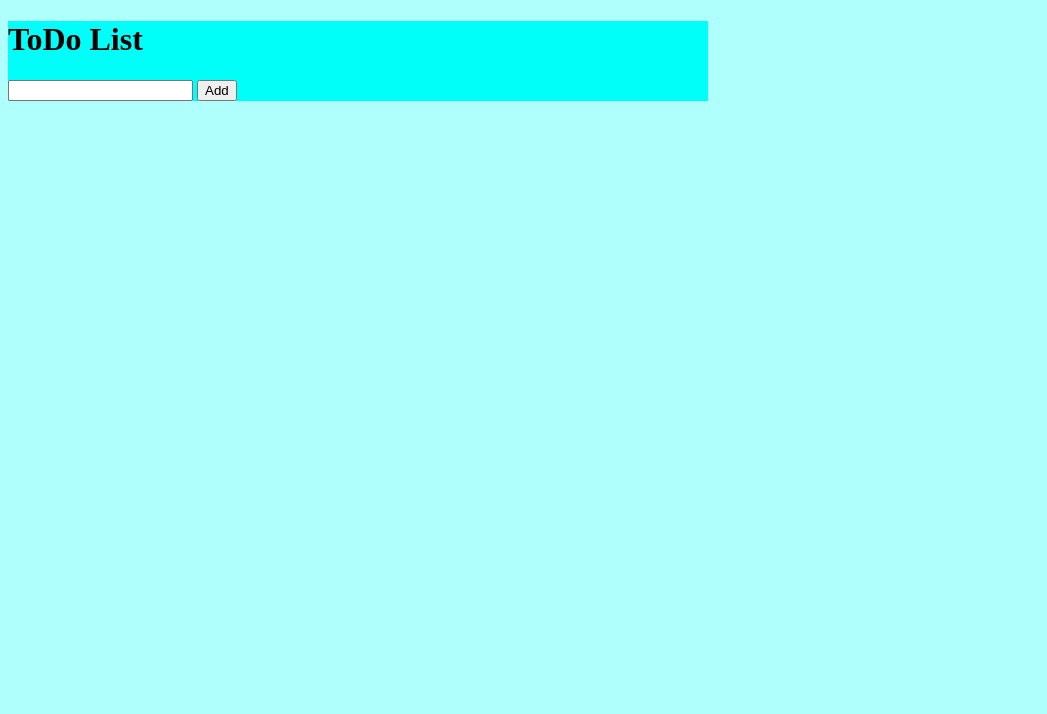
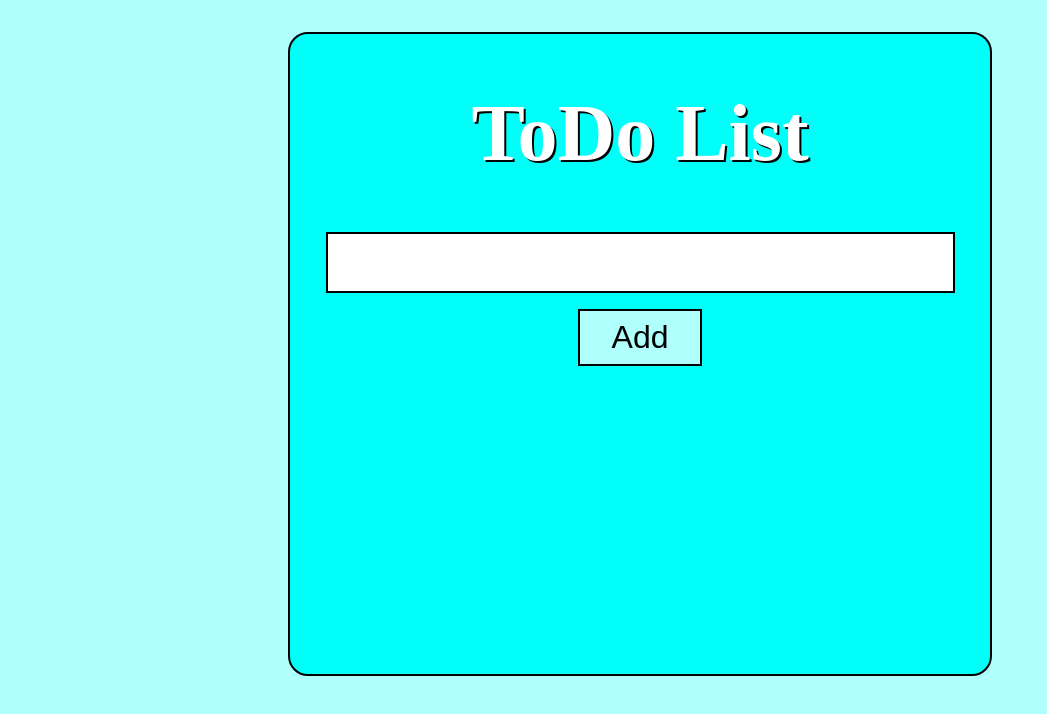
Before and after one commit to Artin-Simonian/jQuery-toDoList, a plain HTML site: page index.html in a window 1280 px wide. Shown: the whole page, without its empty margins (0-1047 px from the left). Drawn offline with nearby package versions, Linux system fonts and the light colour scheme.

Commit message:
Finishing up the UI

```diff
--- a/index.html
+++ b/index.html
@@ -14,7 +14,7 @@
   <body>
     <main id="to-do-list">
         <h1>ToDo List</h1>
-        <input type="text" name="text" id="list">
+        <input type="text" name="text" id="list"> <br>
         <button>Add</button>
         <div id="result"></div>
     </main>
--- a/js/jQuery.js
+++ b/js/jQuery.js
@@ -7,6 +7,28 @@ $('body').css({
 $('#to-do-list').css({
     backgroundColor: '#00FFF9',
     width: '700px',
+    height: '80vh',
+    textAlign: 'center',
+    margin: ' 2rem auto',
+    borderRadius: '20px',
+    border: 'solid 2px #000'
+})
 
+$('#to-do-list > h1').css({
+    fontSize: '5rem',
+    color: '#fff',
+    textShadow: '#000 2px 2px'
+})
 
+$('#to-do-list > input').css({
+    fontSize: '3rem',
+    border: 'solid 2px #000'
 })
+
+$('#to-do-list > button').css({
+    margin: '1rem 0',
+    padding: '0.5rem 2rem',
+    fontSize: '2rem',
+    backgroundColor: '#AFFFFD',
+    border: 'solid 2px #000'
+})
```
